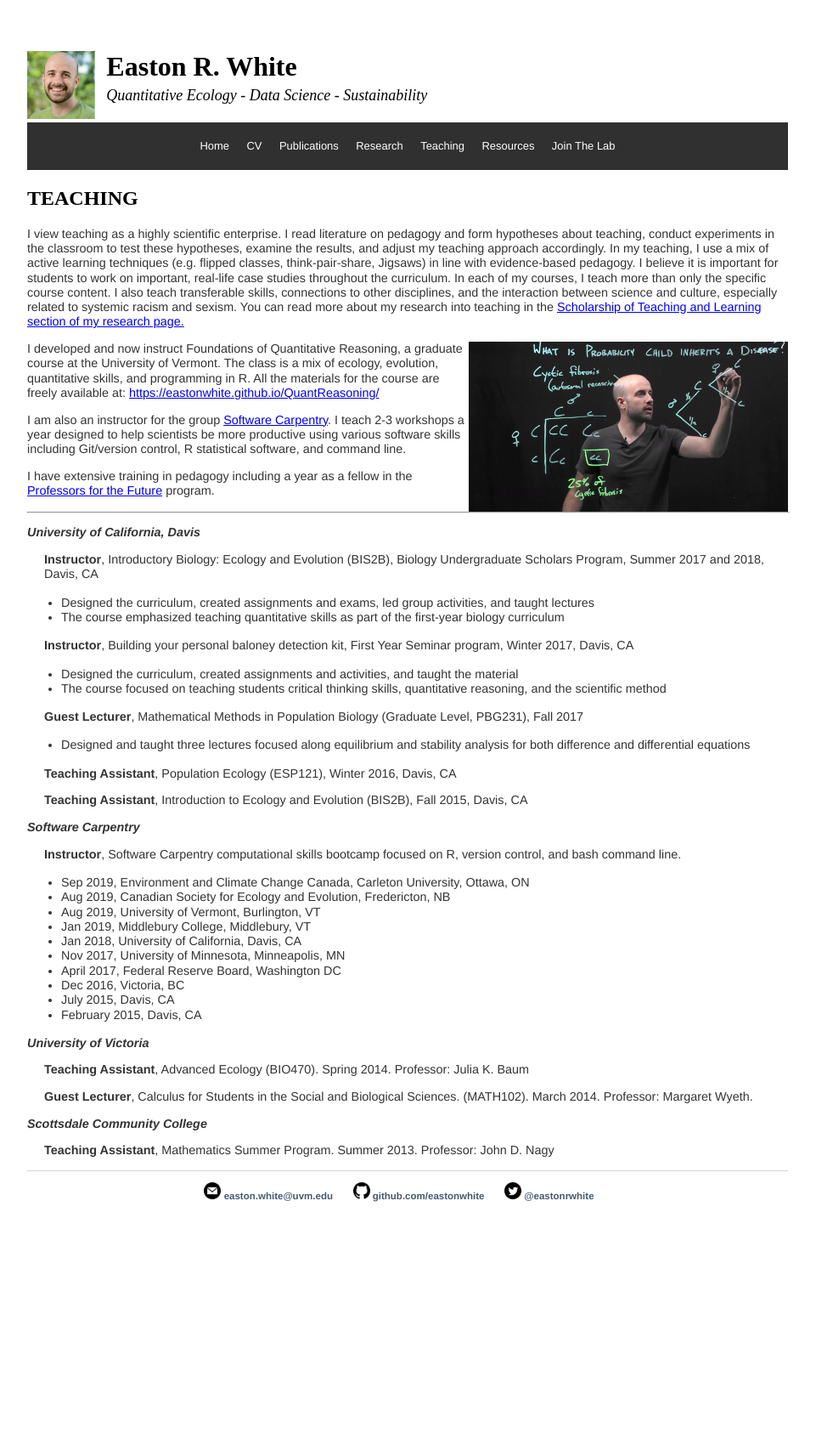
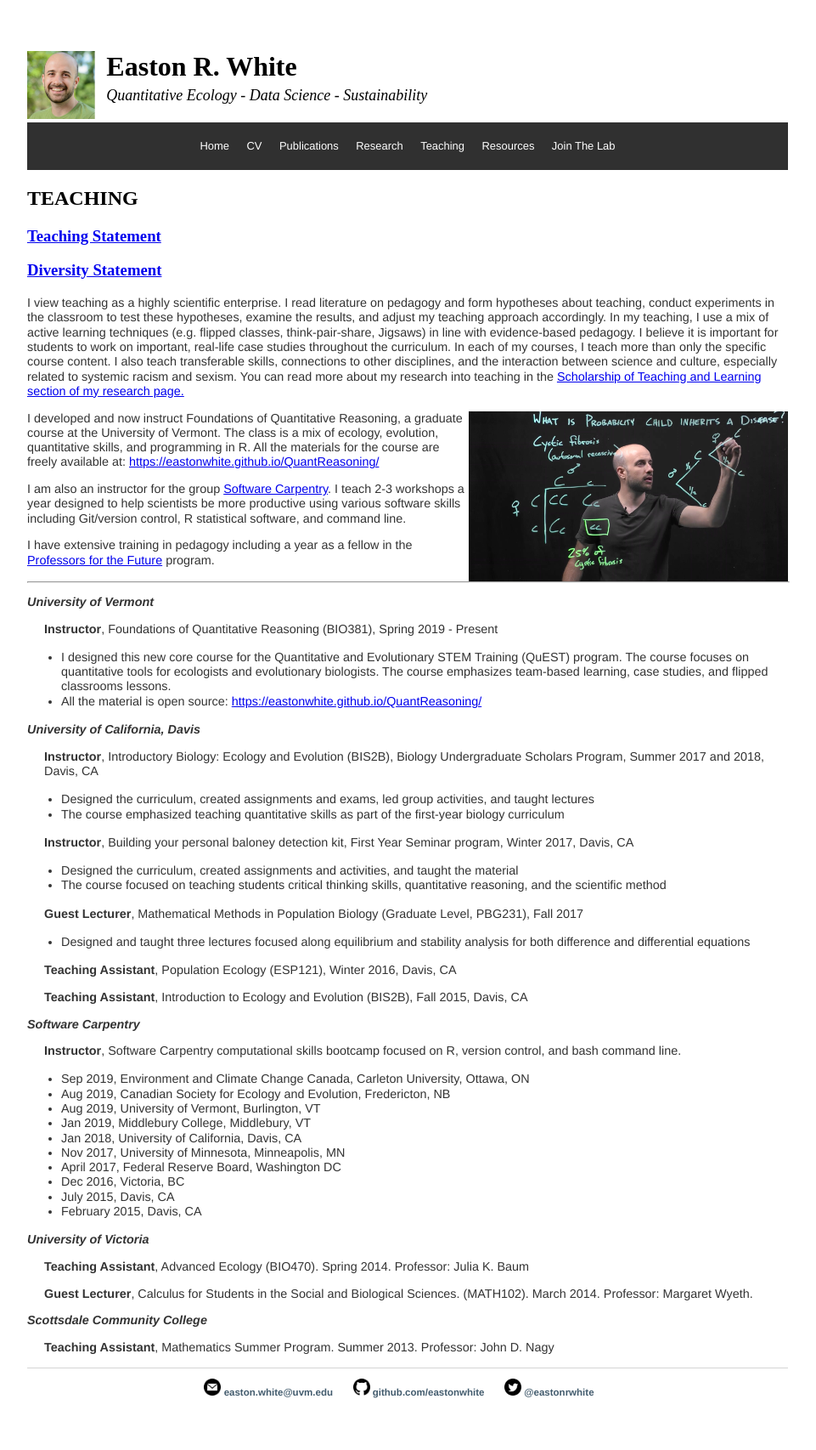
Before and after one commit to eastonwhite/eastonwhite.github.io, a Jekyll site: the page built from teaching/index.html, in a window 1280 px wide. Shown: the whole page at 85% size, without its empty margins (160-1121 px from the left). Built offline with Jekyll 4.4.1, drawn with Linux system fonts in a browser that asks for light colours; before the commit the page ends 1475 px from its top, so only the background shows below that.

Commit message:
added statements

```diff
--- a/teaching/index.html
+++ b/teaching/index.html
@@ -4,6 +4,10 @@ title: Easton R. White | Teaching
 ---
 
 <h2>TEACHING</h2>
+
+<p><h3><a href="https://eastonwhite.github.io/cv/EastonWhite_Teaching_Statement.pdf" target="_blank" rel="noopener noreferrer">Teaching Statement</a></h3></p>
+
+<p><h3><a href="https://eastonwhite.github.io/cv/EastonWhite_Diversity_Statement.pdf" target="_blank" rel="noopener noreferrer">Diversity Statement</a></h3></p>
 
 <p>I view teaching as a highly scientific enterprise. I read literature on pedagogy and form hypotheses about teaching, conduct experiments in the classroom to test these hypotheses, examine the results, and adjust my teaching approach accordingly. In my teaching, I use a mix of active learning techniques (e.g. flipped classes, think-pair-share, Jigsaws) in line with evidence-based pedagogy. I believe it is important for students to work on important, real-life case studies throughout the curriculum. In each of my courses, I teach more than only the specific course content. I also teach transferable skills, connections to other disciplines, and the interaction between science and culture, especially related to systemic racism and sexism. You can read more about my research into teaching in the <a href="https://eastonwhite.github.io/research/#SoTL">Scholarship of Teaching and Learning section of my research page. </a>   </p>
 
@@ -16,6 +20,13 @@ title: Easton R. White | Teaching
 
 
 <hr size="2" width="100%" align="left">
+
+<p><strong><em>University of Vermont</em></strong></p>
+<p style="margin-left: 20px"><strong>Instructor</strong>, Foundations of Quantitative Reasoning (BIO381), Spring 2019 - Present</p>
+<ul padding-left: 15px>
+<li>I designed this new core course for the Quantitative and Evolutionary STEM Training (QuEST) program. The course focuses on quantitative tools for ecologists and evolutionary biologists. The course emphasizes team-based learning, case studies, and flipped classrooms lessons.</li>
+<li>All the material is open source: <a href="https://eastonwhite.github.io/QuantReasoning/" target="_blank" rel="noopener">https://eastonwhite.github.io/QuantReasoning/ </a></li>
+</ul>
 
 <p><strong><em>University of California, Davis</em></strong></p>
 <p style="margin-left: 20px"><strong>Instructor</strong>, Introductory Biology: Ecology and Evolution (BIS2B), Biology Undergraduate Scholars Program, Summer 2017 and 2018, Davis, CA </p>
```
